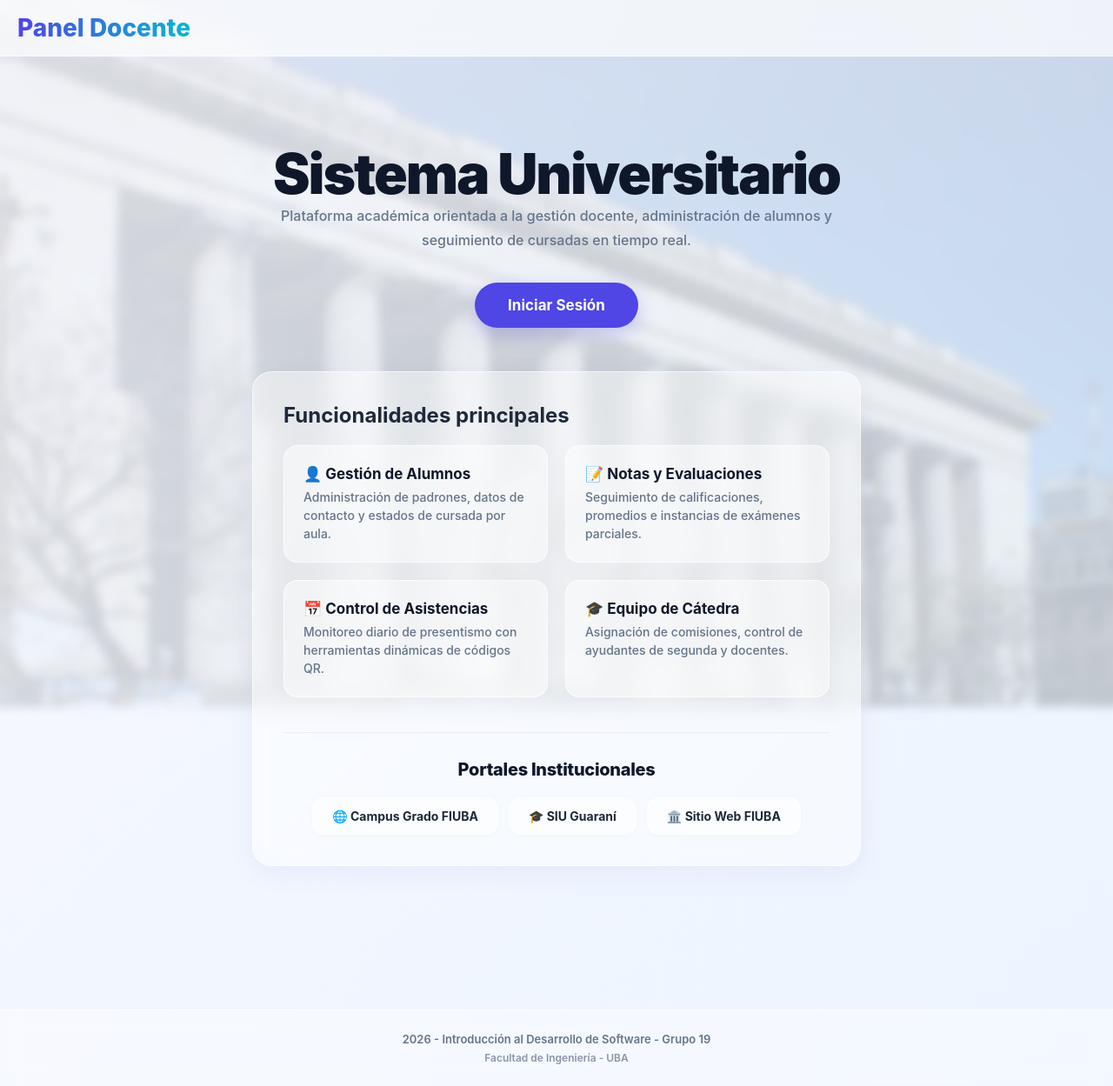
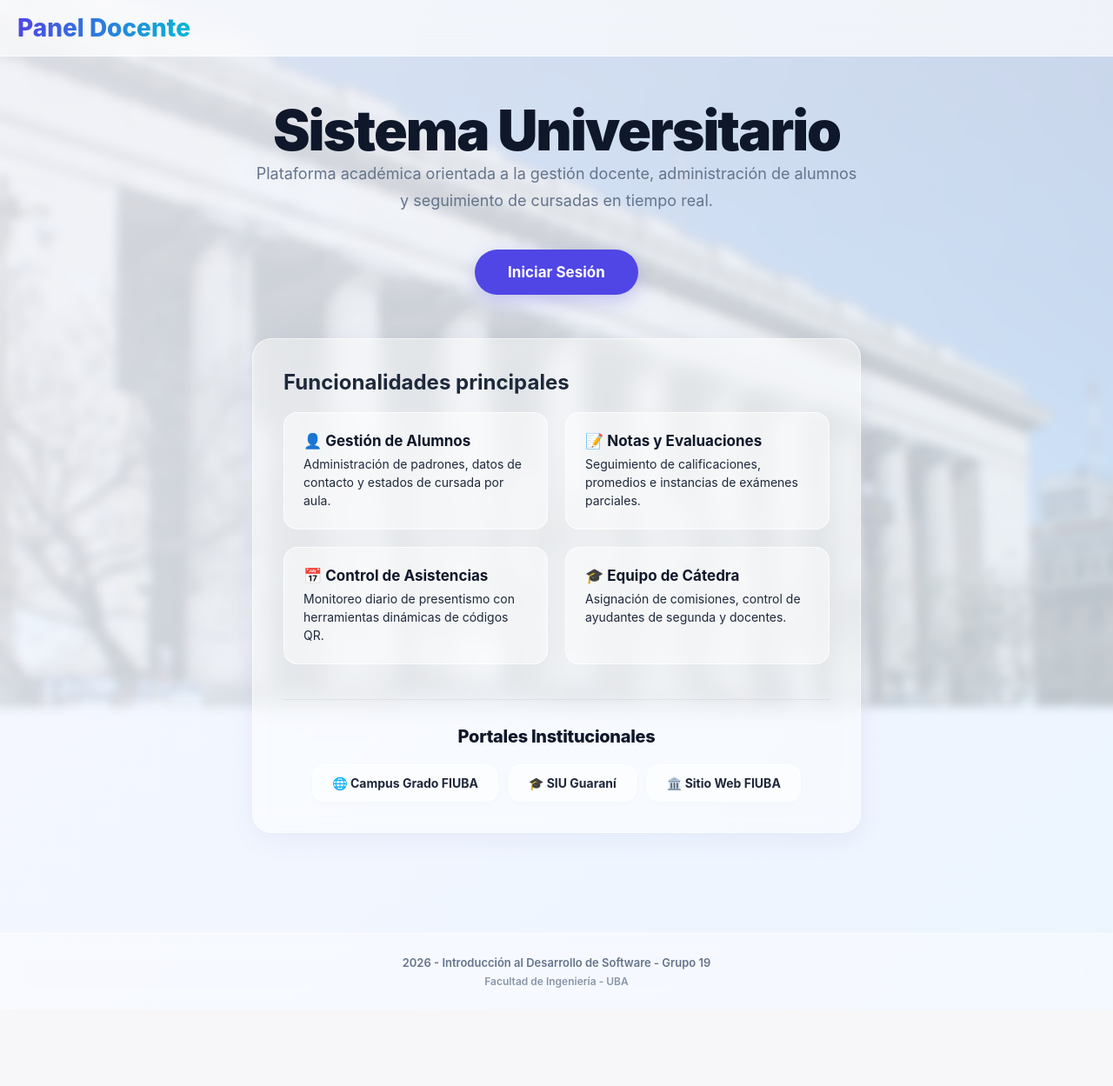
Before and after one commit to marco-ingenieria/fiubyte, a Flask app: page / in a window 1280 px wide. Shown: the whole page at 87% size. After the commit the page ends 1136 px from the top, so only its background shows below. Run offline with Flask 3, Linux system fonts and the light colour scheme.

Commit message:
Limpieza en inicio.css de cosas innecesarias

```diff
--- a/FRONT/static/style/inicio.css
+++ b/FRONT/static/style/inicio.css
@@ -60,16 +60,6 @@ body {
     transform: translateY(-2px);
 }
 
-#contenedor-principal p {
-    margin-bottom: 35px;
-
-    color: var(--texto-mutado);
-
-    font-size: 16px;
-
-    font-weight: 500;
-}
-
 #menu-superior {
     background: rgba(255, 255, 255, 0.7);
 
@@ -99,19 +89,6 @@ body {
     -webkit-background-clip: text;
     -webkit-text-fill-color: transparent;
 }
-
-#contenedor-principal {
-    flex: 1;
-
-    max-width: 1500px;
-    width: 100%;
-
-    margin: 0 auto;
-
-    padding: 50px 20px;
-}
-
-
 
 #inicio-bienvenida {
     position: relative;
@@ -236,6 +213,7 @@ body {
     max-width: 700px;
     margin: 0 auto 40px auto;
     line-height: 1.7;
+    color: var(--texto-mutado);
 }
 
 #panel-info {
--- a/FRONT/templates/inicio.html
+++ b/FRONT/templates/inicio.html
@@ -13,11 +13,9 @@
         <strong>Panel Docente</strong>
     </div>
 
-    <div id="contenedor-principal">
-
         <div id="inicio-bienvenida">
 
-            <main id="seccion-hero">
+            <main>
                 <h1>Sistema Universitario</h1>
 
                 <p id="descripcion-inicio">
@@ -105,8 +103,6 @@
 
         </div>
 
-    </div>
-
     <footer>
         <p>2026 - Introducción al Desarrollo de Software - Grupo 19</p>
         <p id="texto-footer">
```
